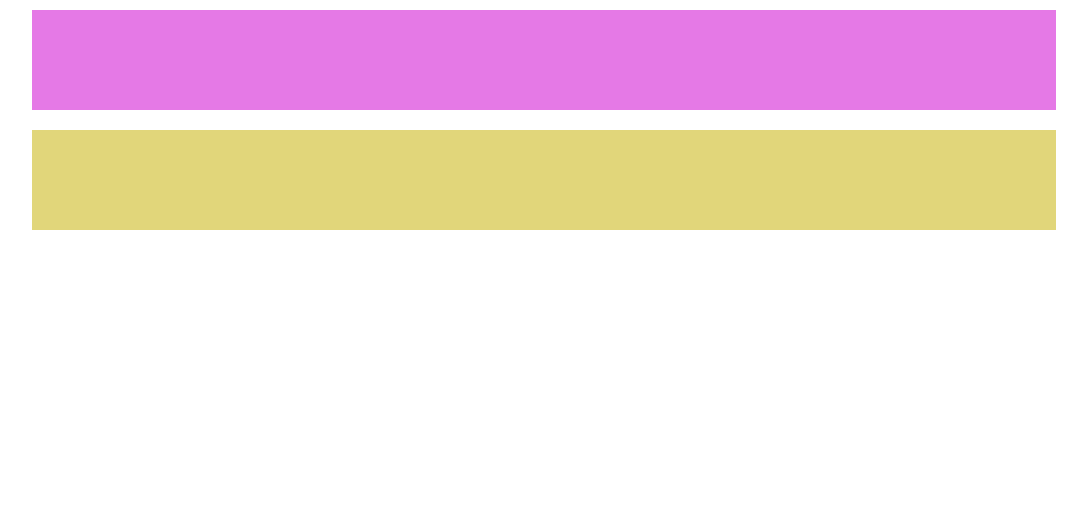
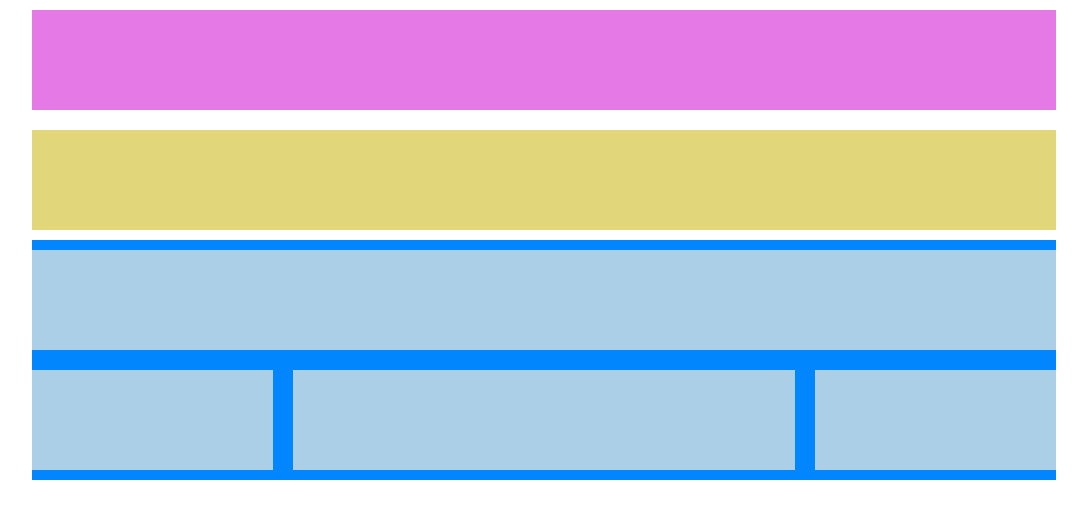
Before and after one commit to templarec/htmlcss-struttura-wp, a plain HTML site: page index.html in a window 1280 px wide. Shown: the whole page, without its empty margins (96-1183 px from the left). Drawn offline with Linux system fonts and the light colour scheme.

Commit message:
sezione due completata

```diff
--- a/assets/css/master.css
+++ b/assets/css/master.css
@@ -7,6 +7,7 @@
 body {
   height: 100vh;
 }
+
 /*classe per centrare e dimensionare
 la pagina*/
 .container {
@@ -54,3 +55,9 @@ colore sfondi contenuti*/
 .bg-yellow {
   background-color: #E1D67A;
 }
+.bg-cyan {
+  background-color: #ABCFE7;
+}
+.bg-blue {
+  background-color: #0186FD;
+}
--- a/index.html
+++ b/index.html
@@ -22,6 +22,26 @@
           </div>
         </div>
       </div>
+      <section class="bg-blue">
+        <div class="riga">
+          <div class="colonna-100">
+            <div class="bg-cyan">
+            </div>
+          </div>
+          <div class="colonna-25">
+            <div class="bg-cyan">
+            </div>
+          </div>
+          <div class="colonna-50">
+            <div class="bg-cyan">
+            </div>
+          </div>
+          <div class="colonna-25">
+            <div class="bg-cyan">
+            </div>
+          </div>
+        </div>
+      </section>
       </main>
     <footer class="container">
 
```
